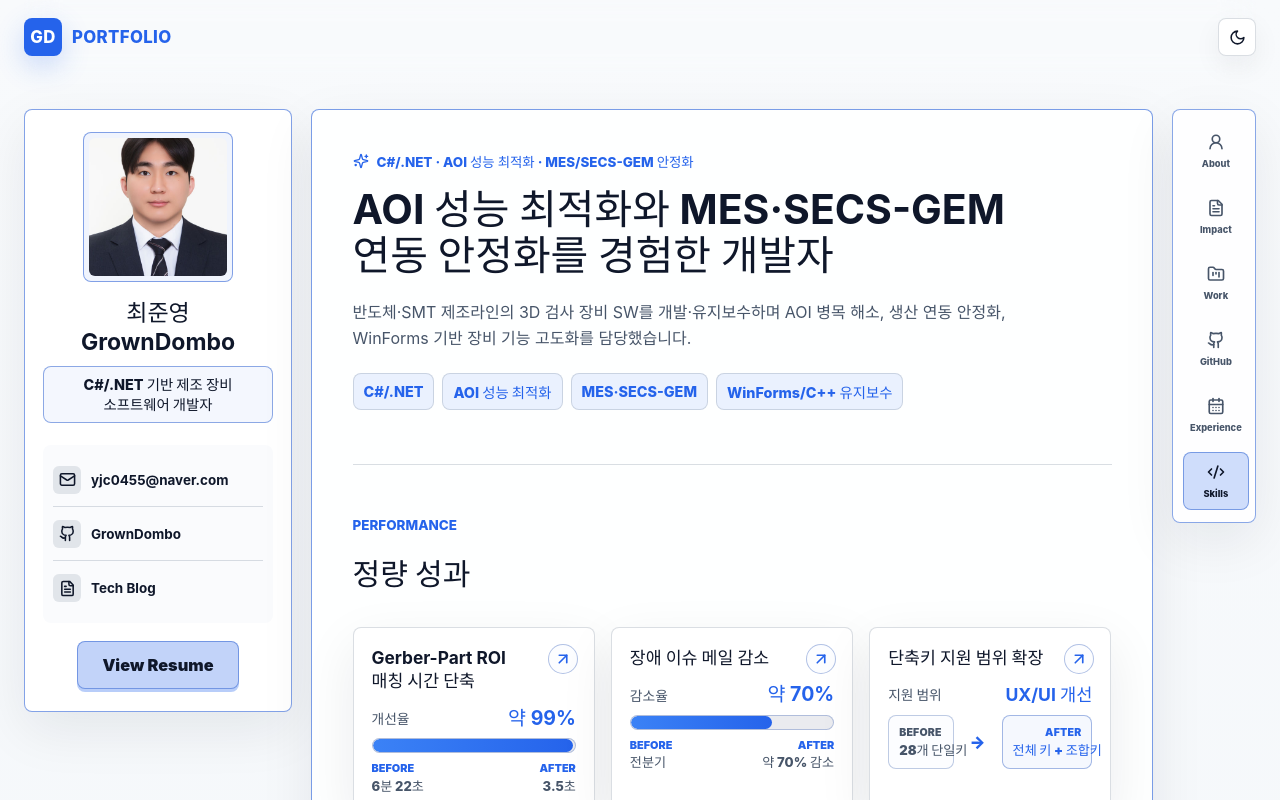
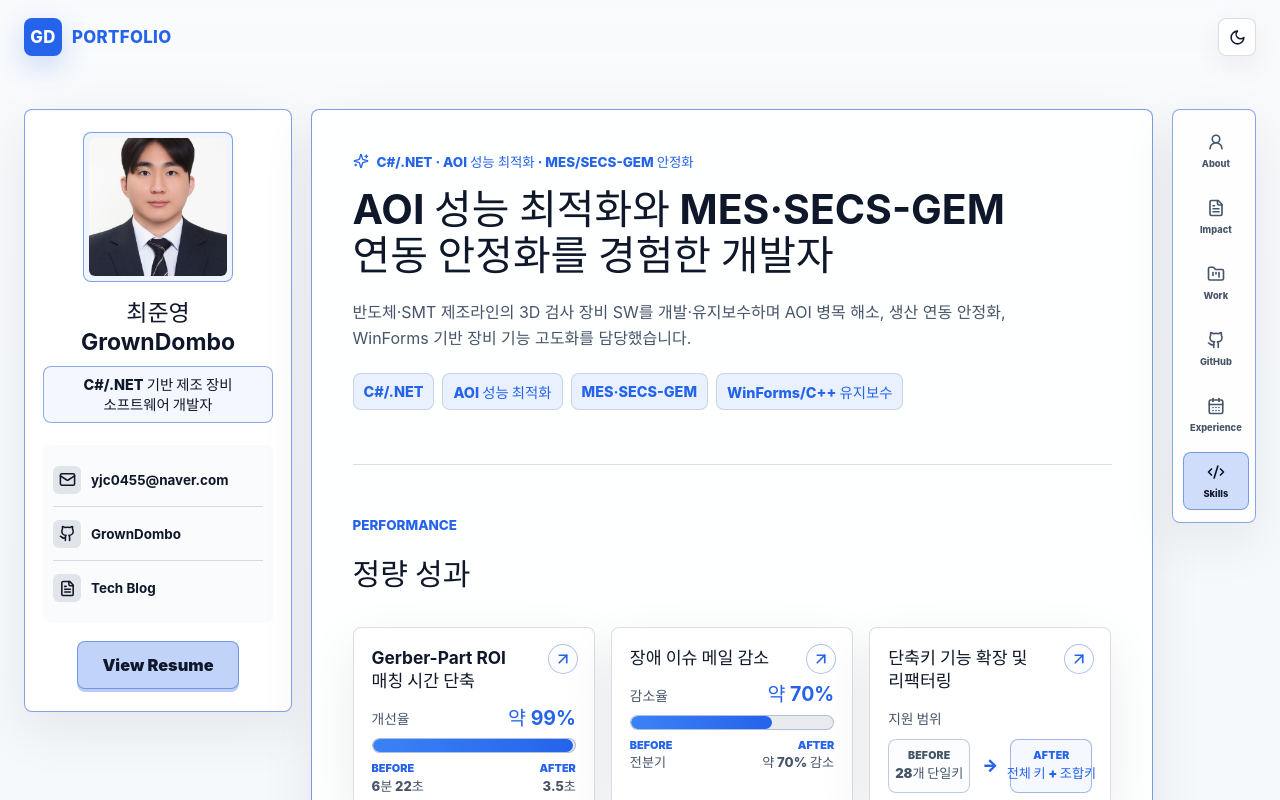
Before and after one commit to GrownDombo/GrownDombo.github.io, a React (Vite) app: page / in a window 1280 px wide. Shown: the top 800 px of the page. Built offline with nearby package versions, Linux system fonts and the light colour scheme.

Commit message:
Refine portfolio metrics wording

```diff
--- a/src/data/portfolio.ts
+++ b/src/data/portfolio.ts
@@ -112,8 +112,8 @@ export const metrics: Metric[] = [
   },
   {
     value: '전체 키 + 조합키',
-    label: '단축키 지원 범위 확장',
-    description: '설정 UI와 입력 매칭 구조 개선으로 UX/UI와 응답성 개선',
+    label: '단축키 기능 확장 및 리팩터링',
+    description: '설정 UI와 입력 매칭 구조를 정리해 지원 범위와 응답성을 개선',
     evidence: {
       label: '설정 UI 범위 확장 · 로그 기준 응답성 개선',
       href: industrialAoiHotKeyOptimizationPath,
--- a/src/data/workCaseCards.ts
+++ b/src/data/workCaseCards.ts
@@ -39,7 +39,7 @@ export type WorkCaseCardData = {
 export const workCaseCards: WorkCaseCardData[] = [
   {
     title: 'Gerber-Part ROI 매칭 성능 최적화',
-    subtitle: 'AOI 알고리즘 최적화',
+    subtitle: 'ROI 매칭 병목 개선',
     summary: '좌표의 후보 선별과 캐시 구조로 ROI 매칭 병목 해소',
     image: '/assets/aoi-gerber-part-matching/module-part-fiducial-aligned.png',
     imageAlt: 'Module and Part ROI matching mockup',
--- a/src/pages/PortfolioHome.tsx
+++ b/src/pages/PortfolioHome.tsx
@@ -52,7 +52,7 @@ export function PortfolioHome({
     return (left.priority ?? Number.MAX_SAFE_INTEGER) - (right.priority ?? Number.MAX_SAFE_INTEGER);
   });
   const roiSpeedMetric = metrics.find((metric) => metric.label === 'Gerber-Part ROI 매칭 시간 단축');
-  const shortcutScopeMetric = metrics.find((metric) => metric.label === '단축키 지원 범위 확장');
+  const shortcutScopeMetric = metrics.find((metric) => metric.label === '단축키 기능 확장 및 리팩터링');
   const issueMetric = metrics.find((metric) => metric.label === '장애 이슈 메일 감소');
   const remoteIoMetric = metrics.find((metric) => metric.label === '원격 공유 폴더 I/O 처리 시간 단축');
   const visibleWorkCaseCards = prioritizedWorkCaseCards.slice(0, 2);
@@ -79,7 +79,7 @@ export function PortfolioHome({
     {
       metric: shortcutScopeMetric,
       resultLabel: '지원 범위',
-      graphLabel: 'UX/UI 개선',
+      graphLabel: '',
       before: '28개 단일키',
       after: '전체 키 + 조합키',
       variant: 'range',
@@ -219,7 +219,7 @@ export function PortfolioHome({
                       <>
                         <div className="impact-meter-row impact-meter-row--range">
                           <span>{card.resultLabel}</span>
-                          <strong>{card.graphLabel}</strong>
+                          {card.graphLabel ? <strong>{card.graphLabel}</strong> : null}
                         </div>
                         <div className="impact-range-flow" aria-hidden="true">
                           <span className="impact-range-node impact-range-node--before">
@@ -301,7 +301,7 @@ export function PortfolioHome({
                             <>
                               <div className="impact-meter-row impact-meter-row--range">
                                 <span>{card.resultLabel}</span>
-                                <strong>{card.graphLabel}</strong>
+                                {card.graphLabel ? <strong>{card.graphLabel}</strong> : null}
                               </div>
                               <div className="impact-range-flow" aria-hidden="true">
                                 <span className="impact-range-node impact-range-node--before">
--- a/src/styles/home.css
+++ b/src/styles/home.css
@@ -860,9 +860,9 @@
 
 .impact-range-flow {
   display: grid;
-  grid-template-columns: minmax(0, 0.9fr) 30px minmax(0, 1.25fr);
+  grid-template-columns: minmax(0, 1fr) 24px minmax(0, 1fr);
   align-items: center;
-  gap: 9px;
+  gap: 8px;
   min-width: 0;
   padding-top: 2px;
 }
@@ -871,6 +871,7 @@
   display: grid;
   align-content: center;
   gap: 4px;
+  justify-items: center;
   min-width: 0;
   min-height: 54px;
   padding: 9px 10px;
@@ -901,7 +902,7 @@
 .impact-range-node--after {
   border-color: color-mix(in srgb, var(--accent) 28%, var(--line));
   background: color-mix(in srgb, var(--accent-soft) 48%, var(--surface));
-  text-align: right;
+  text-align: center;
 }
 
 .impact-range-node--after em,
```
